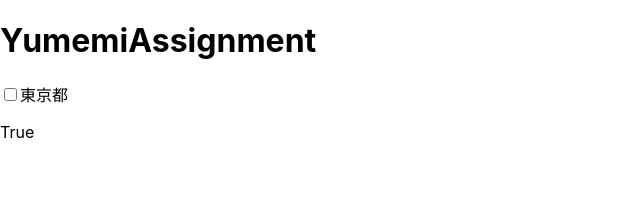
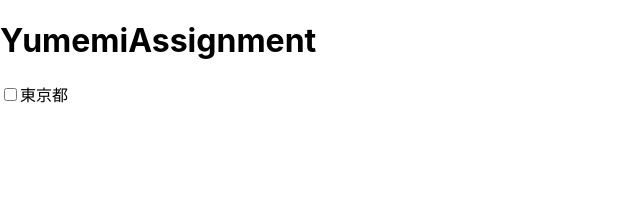
Before and after one commit to Bakeneko-git/PopulationChartViewer, a React (Create React App) app: page / in a window 1280 px wide. Shown: the top 212 px of the page, without its empty margins (0-640 px from the left). Built offline with nearby package versions, Linux system fonts and the light colour scheme.

Commit message:
Add.tsxから不要な行を削除

```diff
--- a/src/App.tsx
+++ b/src/App.tsx
@@ -11,7 +11,6 @@ const App = () => {
     <>
       <h1>YumemiAssignment</h1>
       <PrefectureItem prefecture="東京都" onChange={PrefectureChecked} />
-      <p>{prefecture?"True":"False"}</p>
     </>
   );
 }
```
